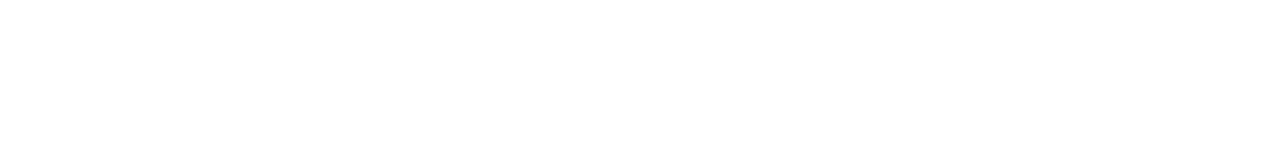
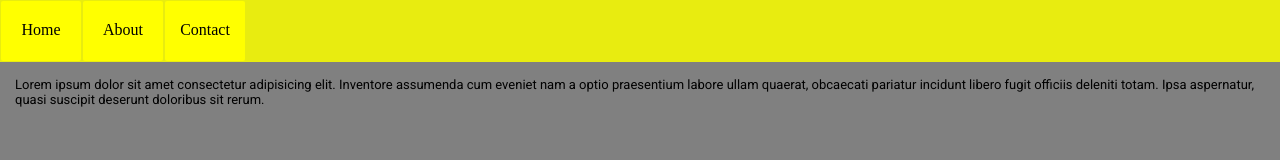
Before and after one commit to amanchand20/Sigma-Web-Development-Course, a plain HTML site: page 033: Exercise 4/index.html in a window 1280 px wide. Drawn offline with Linux system fonts and the light colour scheme.

Commit message:
Daily Updated

```diff
--- a/033: Exercise 4/index.html
+++ b/033: Exercise 4/index.html
@@ -1,11 +1,27 @@
 <!DOCTYPE html>
 <html lang="en">
+
 <head>
     <meta charset="UTF-8">
     <meta name="viewport" content="width=device-width, initial-scale=1.0">
-    <title>Website</title>
+    <title>Demo-Website</title>
+    <link rel="stylesheet" href="style.css">
 </head>
+
 <body>
 
+    <nav>
+        <div class="nav">Home</div>
+        <div class="nav">About</div>
+        <div class="nav">Contact</div>
+    </nav>
+
+    <div class="body">
+        <p>
+            Lorem ipsum dolor sit amet consectetur adipisicing elit. Inventore assumenda cum eveniet nam a optio praesentium labore ullam quaerat, obcaecati pariatur incidunt libero fugit officiis deleniti totam. Ipsa aspernatur, quasi suscipit deserunt doloribus sit rerum.
+        </p>
+    </div>
+
 </body>
+
 </html>
--- a/033: Exercise 4/style.css
+++ b/033: Exercise 4/style.css
@@ -0,0 +1,40 @@
+@import url('https://fonts.googleapis.com/css2?family=Roboto:ital,wght@0,100..900;1,100..900&display=swap');
+
+:root {
+    --back-color: rgb(232, 236, 16);
+    --seback: yellow;
+    --defcolor: grey;
+    --defborder: rgb(209, 212, 44);
+}
+
+* {
+    margin: 0;
+    padding: 0;
+}
+
+nav {
+    display: flex;
+    background-color: var(--back-color);
+}
+
+.nav {
+    margin: 1px;
+    padding: 20px;
+    width: 40px;
+    height: 20px;
+    display: flex;
+    background-color: var(--seback);
+    justify-content: center;
+    border: 2px var(--defborder);
+    border-radius: 2px;
+}
+
+.body {
+    font-family: "Roboto", sans-serif;
+    font-size: 13px;
+    padding: 15px;
+}
+
+body{
+        background-color: var(--defcolor);
+}
```
Also changed, not shown: 034: CSS Float & Clear/index.html (added, +43 -0 lines), 034: CSS Float & Clear/style.css (added, +25 -0 lines), 035: More on CSS Selector/index.html (added), 035: More on CSS Selector/style.css (added).
